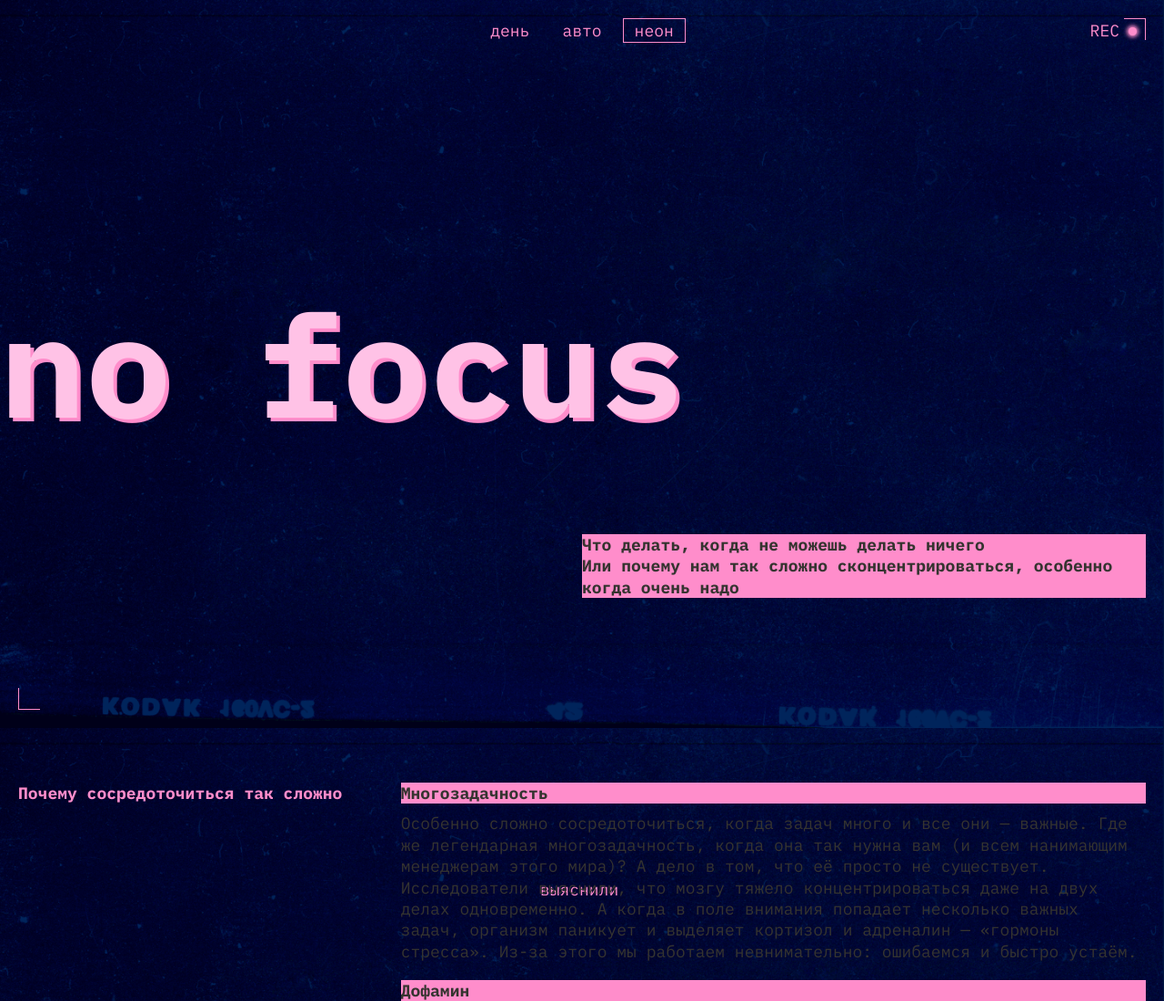
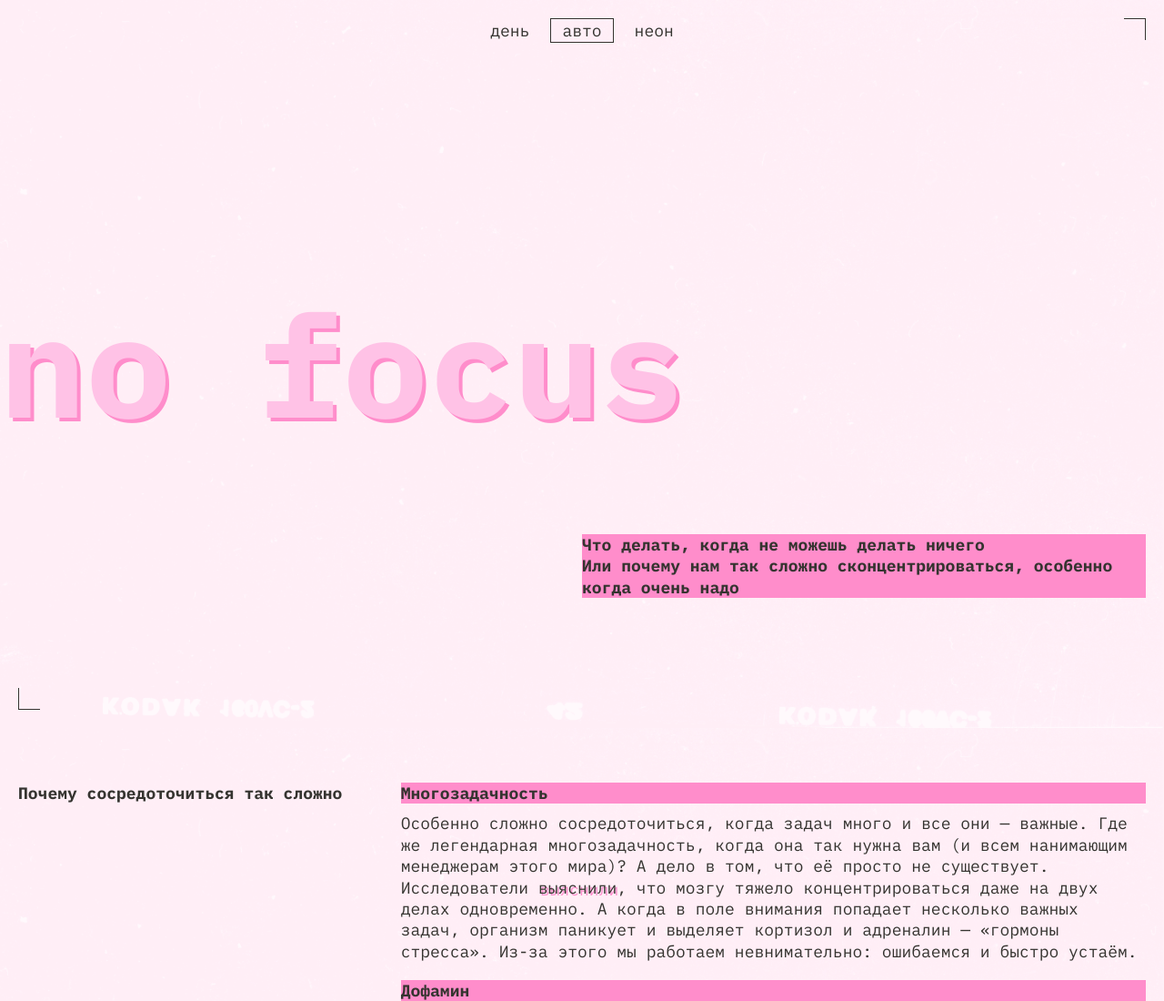
Before and after one commit to justWalsdi/slozhno-sosredotochitsya, a plain HTML site: page index.html in a window 1280 px wide. Shown: the top 1100 px of the page at 91% size. Drawn offline with Linux system fonts and the light colour scheme.

Commit message:
reverted changes

```diff
--- a/index.html
+++ b/index.html
@@ -15,7 +15,7 @@
     <link rel="stylesheet" href="./styles/light.css" />
     <title>Сложно сосредоточиться</title>
   </head>
-  <body class="page">
+  <body class="page theme_auto">
     <header class="header content-section decorated-zone">
       <nav class="header__theme-menu">
         <ul class="header__theme-menu-list">
@@ -28,15 +28,15 @@
           </li>
           <li class="header__theme-menu-item">
             <button
-              class="header__theme-menu-button header__theme-menu-button_type_auto"
+              class="header__theme-menu-button header__theme-menu-button_active header__theme-menu-button_type_auto"
+              disabled
             >
               Авто
             </button>
           </li>
           <li class="header__theme-menu-item">
             <button
-              class="header__theme-menu-button header__theme-menu-button_active header__theme-menu-button_type_dark"
-              disabled
+              class="header__theme-menu-button header__theme-menu-button_type_dark"
             >
               Неон
             </button>
```
